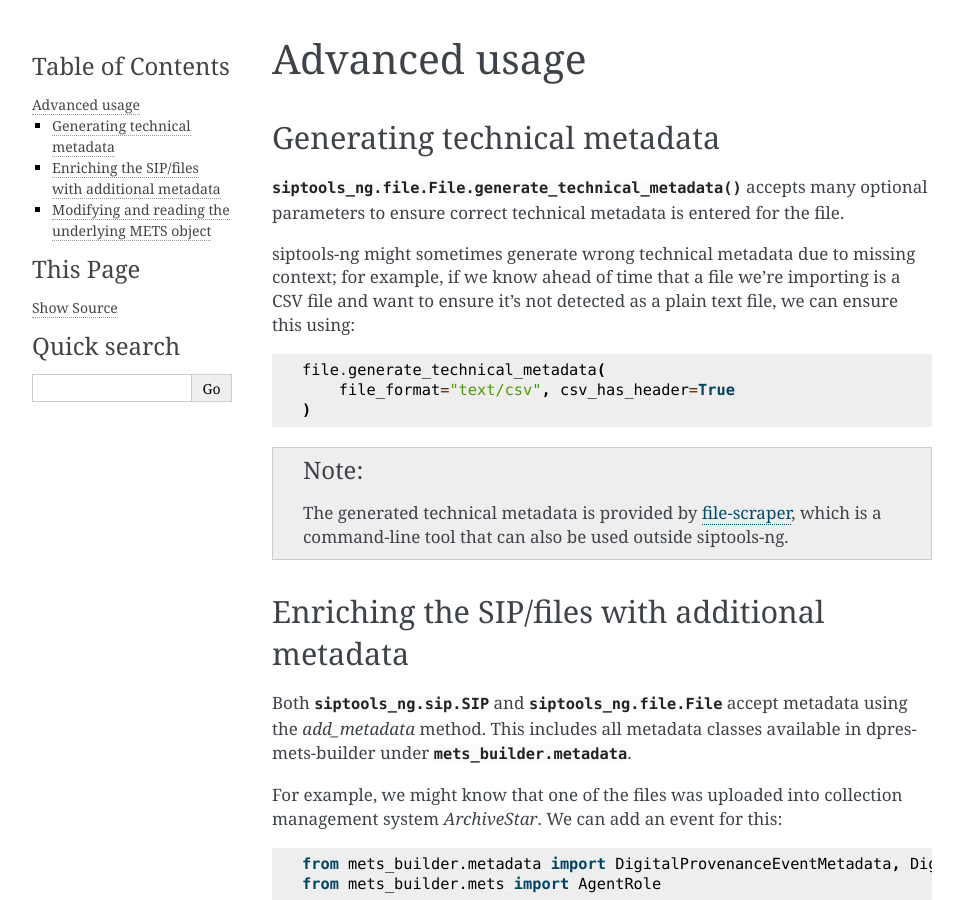
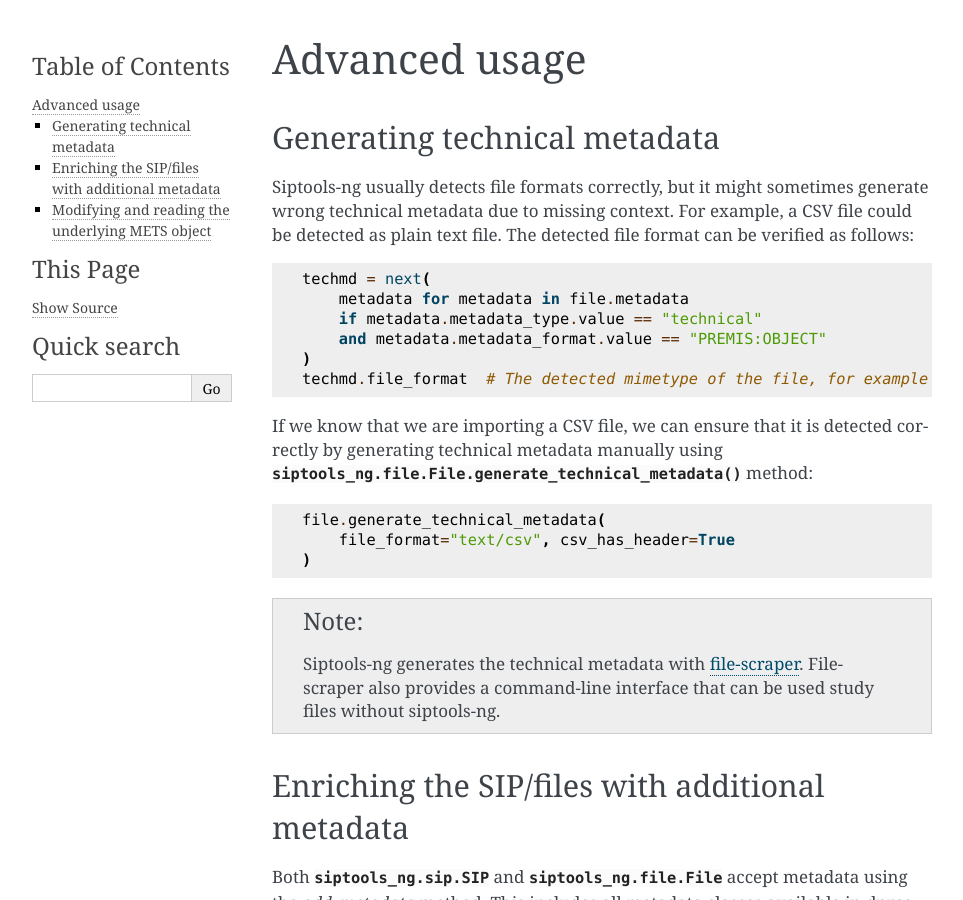
Before and after one commit to Digital-Preservation-Finland/dpres-siptools-ng, a Sphinx documentation site: the page built from doc/source/advanced.rst, in a window 1280 px wide and 900 px high. Shown: the whole window, without its empty margins (148-1111 px from the left). Built offline with Sphinx 7.4.7, drawn with Linux system fonts in a browser that asks for light colours.

Commit message:
TPASPKT-1404 Documentation: How to verify detected file format

```diff
--- a/doc/source/advanced.rst
+++ b/doc/source/advanced.rst
@@ -8,13 +8,23 @@ Advanced usage
 Generating technical metadata
 -----------------------------
 
-:meth:`siptools_ng.file.File.generate_technical_metadata` accepts many optional
-parameters to ensure correct technical metadata is entered for the file.
+Siptools-ng usually detects file formats correctly, but it might sometimes
+generate wrong technical metadata due to missing context. For example, a CSV
+file could be detected as plain text file. The detected file format can be
+verified as follows:
 
-siptools-ng might sometimes generate wrong technical metadata due to missing
-context; for example, if we know ahead of time that a file we're importing is a
-CSV file and want to ensure it's not detected as a plain text file, we can
-ensure this using:
+.. code-block:: python
+
+   techmd = next(
+       metadata for metadata in file.metadata
+       if metadata.metadata_type.value == "technical"
+       and metadata.metadata_format.value == "PREMIS:OBJECT"
+   )
+   techmd.file_format  # The detected mimetype of the file, for example "text/plain"
+
+If we know that we are importing a CSV file, we can ensure that it is detected
+correctly by generating technical metadata manually using
+:meth:`siptools_ng.file.File.generate_technical_metadata` method:
 
 .. code-block:: python
 
@@ -24,8 +34,9 @@ ensure this using:
 
 .. note::
 
-   The generated technical metadata is provided by file-scraper_, which is
-   a command-line tool that can also be used outside siptools-ng.
+   Siptools-ng generates the technical metadata with file-scraper_.
+   File-scraper also provides a command-line interface that can be used study
+   files without siptools-ng.
 
 Enriching the SIP/files with additional metadata
 ------------------------------------------------
```
Also changed, not shown: doc/source/tutorial.rst (+17 -11 lines).
